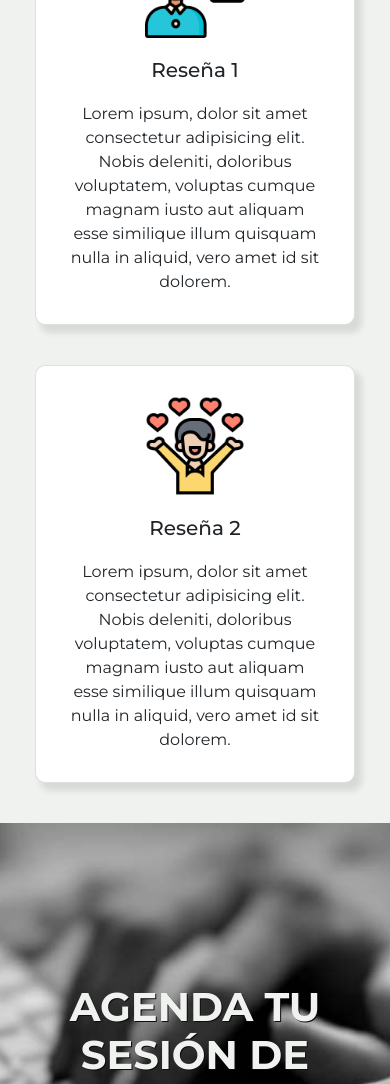
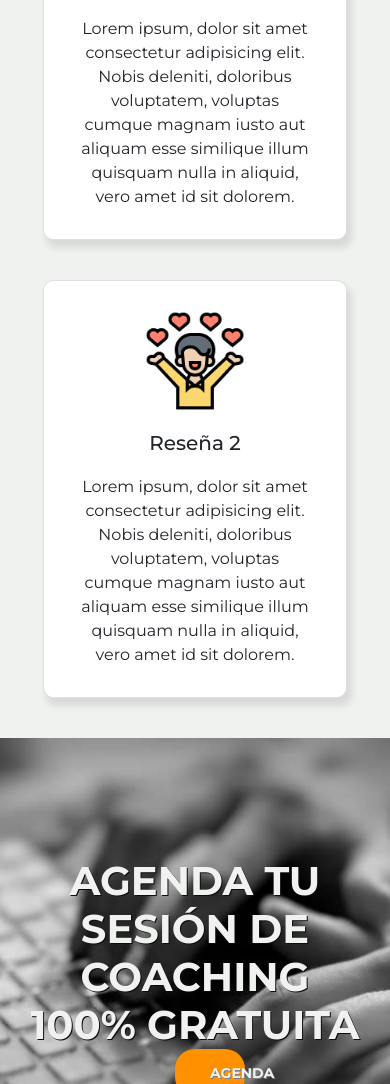
Before and after one commit to Needforock2/Pre-entrega3-DanielMachado, a website: page review.html in a window 390 px wide. Shown: the part 916-2000 px from the top of the page. Drawn offline with nearby package versions, Linux system fonts and the light colour scheme.

Commit message:
improved responsive

```diff
--- a/src/scss/_card.scss
+++ b/src/scss/_card.scss
@@ -1,14 +1,14 @@
 .card {
     margin: 2rem auto;
-    padding: 2rem;
+    padding: 1rem;
     text-align: center;
     width: 40vw;
     border-radius: 1rem;
-    box-shadow: 6px 7px 6px 1px rgba(0,0,0,0.1);
+    box-shadow: 4px 7px 7px 1px rgba(0,0,0,0.1);
     @media (max-width: 1000px) {
       margin-top: 2rem;
       padding: 2rem;
-      width: 85vw;
+      width: 95%;
     }
     p{
       max-width: 90%;
--- a/src/scss/style.scss
+++ b/src/scss/style.scss
@@ -87,7 +87,7 @@ a:hover {
   min-height: 70vh;
   background-size: cover;
   @media (max-width: 1000px) {
-    max-height: 50vh;
+    min-height: 60vh;
     padding-bottom: 3rem;
   }
 }
@@ -98,6 +98,7 @@ a:hover {
 }
 .banner-foot-bg {
   background-image: url(../img/agendar-servicio.jpg);
+  height: 50px;
   @extend .banner-container;
 }
 .banner-bg-review {
```
Also changed, not shown: index.html (+6 -6 lines), assets/css/style.css.
